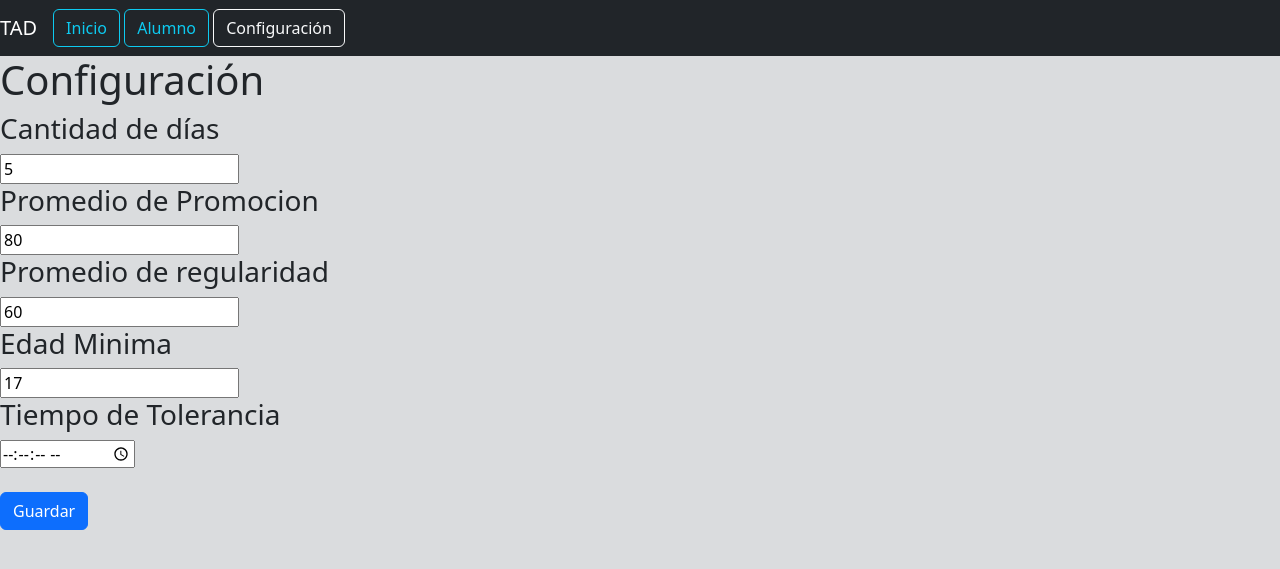
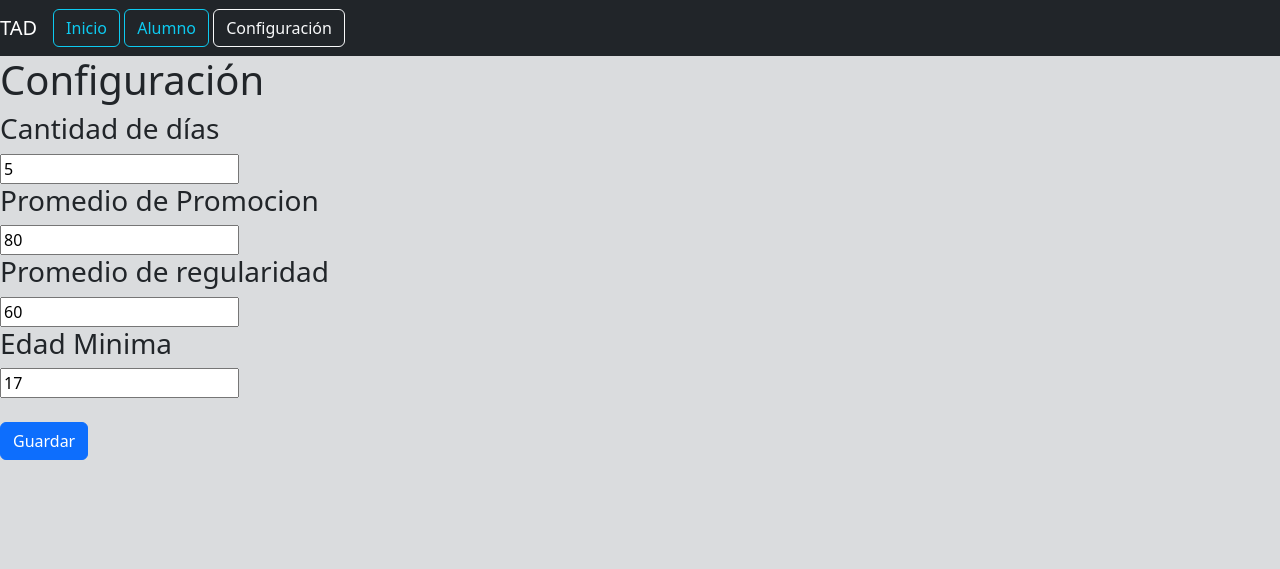
Before and after one commit to Pablo088/p2martinezPablo, a PHP site: page /pagina_parametros.php in a window 1280 px wide. Shown: the top 569 px of the page. Run offline with PHP 8.4, Linux system fonts and the light colour scheme; data comes from the database, SQL or seed files in the repository; data that the repository does not hold is empty.

Commit message:
pagina_parametros.php

```diff
--- a/TAD/Parametros/pagina_parametros.php
+++ b/TAD/Parametros/pagina_parametros.php
@@ -11,7 +11,6 @@
     $promedio_promocion = $configuracion["promedio_promocion"];
     $promedio_regularidad = $configuracion["promedio_regularidad"];
     $edad_minima = $configuracion["edad_minima"];
-    $tolerancia = $configuracion["tolerancia"];
 
 
 ?>
@@ -45,8 +44,6 @@
                 <input type="number" name="promedio_regularidad" value="<?php echo $promedio_regularidad ?>" >
                 <h3>Edad Minima</h3>
                 <input type="number" name="edad_minima" value="<?php echo $edad_minima ?>" >
-                <h3>Tiempo de Tolerancia</h3>
-                <input type="time" step="2" name="tolerancia" value="<?php echo $tolerancia ?>" >
                 <p><input type="submit" name="enviar" class="btn btn-primary mt-4" value="Guardar"></p>
             </div>
         </div>
```
